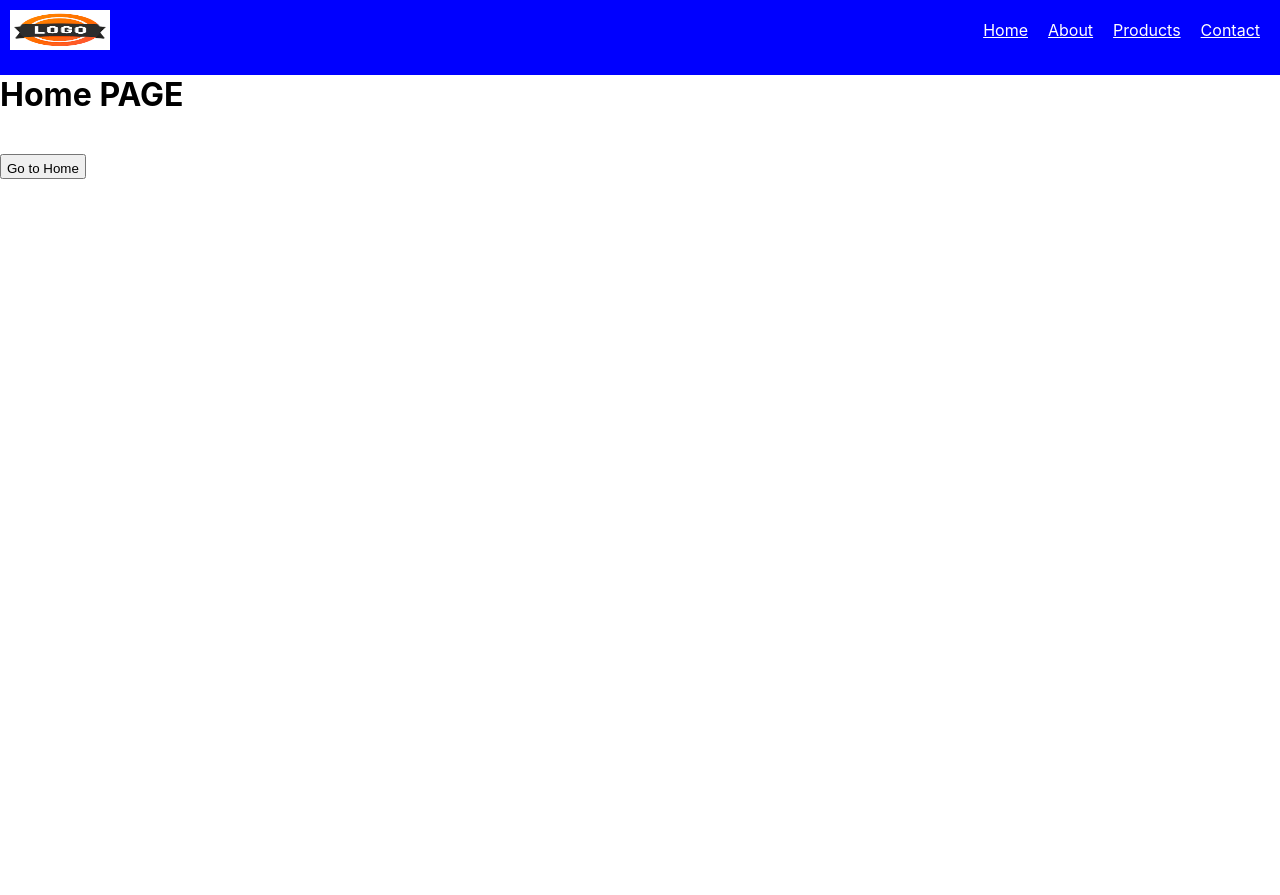
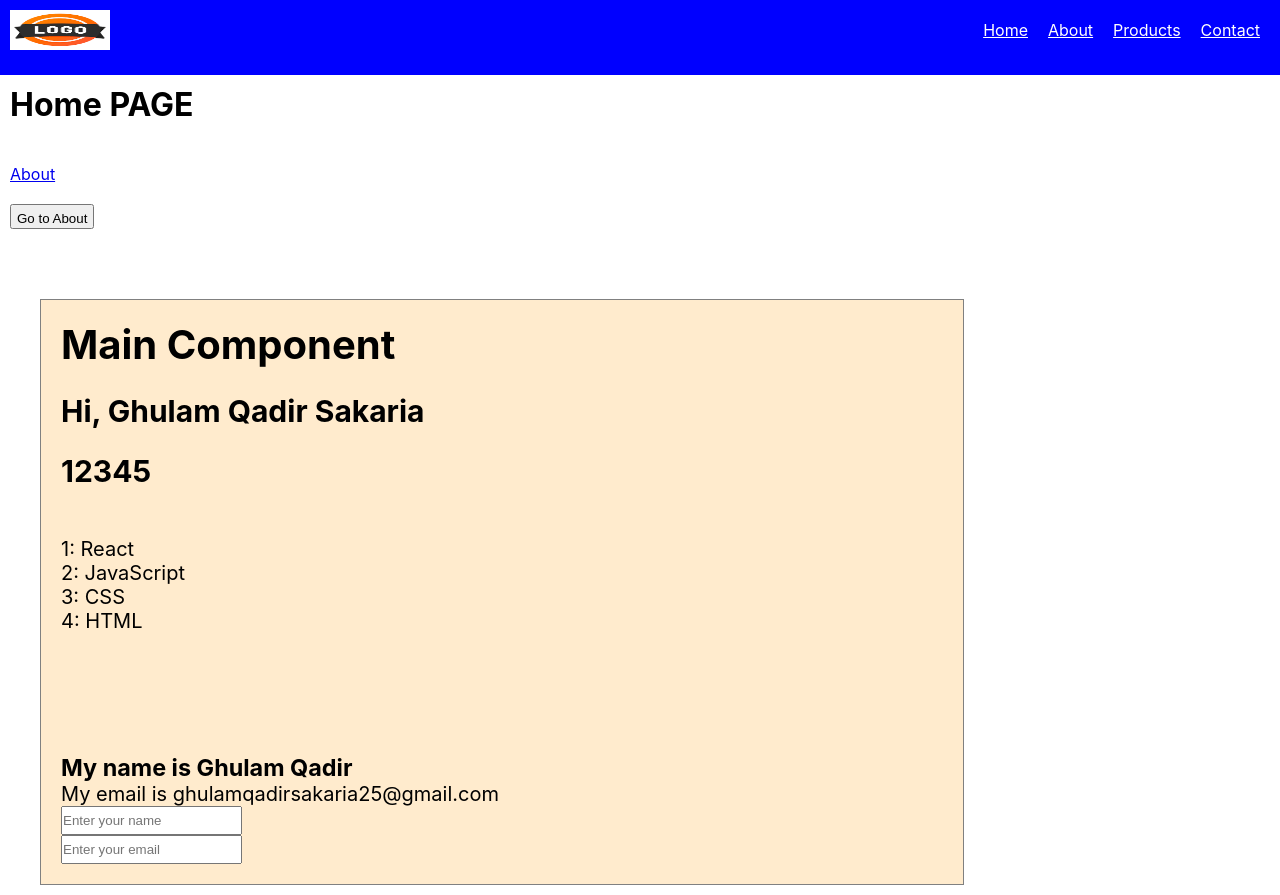
Before and after one commit to GhulamQadir/React-practise, a React (Create React App) app: page / in a window 1280 px wide. Before the commit the page ends 800 px from the top, so only its background shows below. Built offline with nearby package versions, Linux system fonts and the light colour scheme.

Commit message:
playing with routes, ui not implemented

```diff
--- a/package.json
+++ b/package.json
@@ -8,7 +8,7 @@
     "@testing-library/user-event": "^13.5.0",
     "react": "^18.2.0",
     "react-dom": "^18.2.0",
-    "react-router-dom": "^6.3.0",
+    "react-router-dom": "^5.3.0",
     "react-scripts": "5.0.1",
     "web-vitals": "^2.1.4"
   },
--- a/src/Config/Router.js
+++ b/src/Config/Router.js
@@ -1,5 +1,5 @@
 import React, { Component } from "react";
-import { BrowserRouter as Router, Routes, Route } from "react-router-dom";
+import { BrowserRouter as Router, Route, Switch } from "react-router-dom";
 import Home from '../Containers/Home/Home'
 import About from '../Containers/About/About'
 
@@ -9,11 +9,9 @@ class AppRouter extends Component {
     render() {
         return (
             <Router>
-                <Routes>
-                    <Route exact path='/' element={<Home />} />
-                    <Route exact path='/about' element={<About />} />
-                </Routes>
-            </Router>
+                <Route exact path='/' component={Home} />
+                <Route exact path='/about' component={About} />
+            </Router >
         )
     }
 }
--- a/src/Containers/About/About.js
+++ b/src/Containers/About/About.js
@@ -1,16 +1,17 @@
 import React, { Component } from "react";
-import { Link } from "react-router-dom";
+import { Link, withRouter } from "react-router-dom";
+import Form from "../../Components/form/form";
 
 
 
-class About extends React.Component {
+class About extends Component {
     goToHome = () => {
         this.props.history.push('/')
     }
     render() {
 
         return (
-            <div>
+            <div style={{ margin: 10 }}>
                 <h1>About PAGE</h1>
                 <br />
                 <br />
@@ -18,12 +19,19 @@ class About extends React.Component {
                 <br />
                 <br />
 
-                {/* Routing through link */}
+
+
+                {/* Routing through JavaScript */}
                 <button onClick={this.goToHome}>Go to Home</button>
 
+
+
+
+                {/* Form Component */}
+                <Form />
             </div>
         )
     }
 }
 
-export default About;
+export default withRouter(About);
--- a/src/Containers/Home/Home.js
+++ b/src/Containers/Home/Home.js
@@ -1,23 +1,40 @@
 import React, { Component } from "react";
-import { Link } from "react-router-dom";
+import { Link, withRouter } from "react-router-dom";
+import MainComponent from "../../Components/MainComponent/main-component";
 
 
 
 class Home extends Component {
     goToAbout = () => {
-        this.props.history.push('/about')
+        console.log(this.props.history)
+        this.props.history.replace('/about')   // replacing path here without coming back
     }
     render() {
         return (
-            <div>
+            <div style={{ margin: 10 }}>
                 <h1>Home PAGE</h1>
                 <br />
                 <br />
-                <button onClick={this.goToAbout}>Go to Home</button>
-                {/* <Link to="/about">About</Link> */}
+                <Link to="/about">About</Link>
+                <br />
+                <br />
+
+
+
+                {/* Routing through JavaScript */}
+                <button onClick={this.goToAbout}>Go to About</button>
+
+                <br />
+                <br />
+
+
+
+                {/* Main Component */}
+                <MainComponent />
+
             </div>
         )
     }
 }
 
-export default Home;
+export default withRouter(Home);
```
Also changed, not shown: 1 other file (tests, documents, lock files or other folders).
